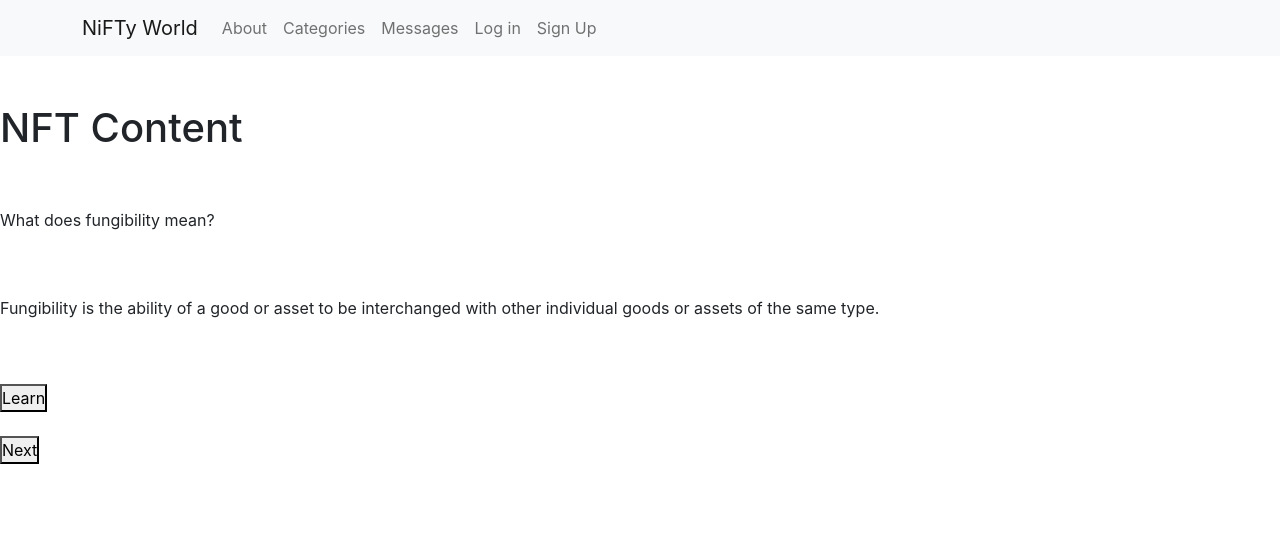
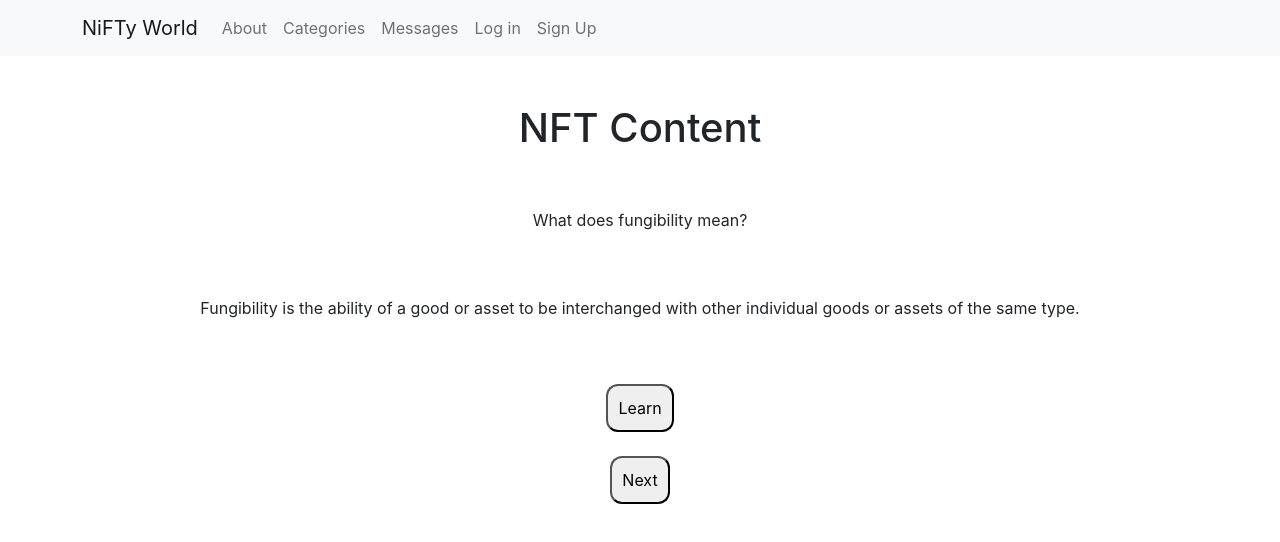
Before and after one commit to TaylorWill94/NiFTy-World-F-E-Taylor, a React (Create React App) app: page /nftcontent in a window 1280 px wide. Shown: the top 542 px of the page. Built offline with nearby package versions, Linux system fonts and the light colour scheme.

Commit message:
Added next btn to questions componenet

```diff
--- a/src/App.css
+++ b/src/App.css
@@ -64,6 +64,12 @@
   border-radius: 12px;
 }
 
+/* Second nft-content component */
+
+.nft-content {
+  text-align: center;
+}
+
 @media screen and (min-width: 320px) and (max-width: 640px) {
   .App {
     display: grid;
--- a/src/Pages/NFT_Content.js
+++ b/src/Pages/NFT_Content.js
@@ -14,7 +14,7 @@ function NFT_Content() {
   };
 
   return (
-    <div>
+    <div className="nft-content">
       <br />
       <br />
       <h1>NFT Content</h1>
@@ -30,6 +30,7 @@ function NFT_Content() {
       <br />
       <br />
       <button
+        className="nft-learn-btn"
         onClick={() => {
           showNft();
           changeBtnText();
@@ -40,7 +41,7 @@ function NFT_Content() {
       <br />
       <br />
       <Link to="/">
-        <button>Next</button>
+        <button className="nft-learn-btn">Next</button>
       </Link>
     </div>
   );
--- a/src/Pages/Quiz.js
+++ b/src/Pages/Quiz.js
@@ -1,17 +1,17 @@
-import axios from 'axios'
-import { Container, Card, Stack } from 'react-bootstrap'
-import {useState, useEffect } from 'react'
-import {Link} from 'react-router-dom'
+import axios from "axios";
+import { Container, Card, Stack } from "react-bootstrap";
+import { useState, useEffect } from "react";
+import { Link } from "react-router-dom";
 
 function Quiz() {
-  const [quiz, setQuiz] = useState([])
+  const [quiz, setQuiz] = useState([]);
   const URL = process.env.REACT_APP_API_URL;
 
   useEffect(() => {
     axios
-      .get(`${URL}/quizzes`)
+      .get(`${URL}/questions`)
       .then((response) => {
-        console.log(response.data)
+        console.log(response.data);
         setQuiz(response.data);
       })
       .catch((error) => {
@@ -29,13 +29,12 @@ function Quiz() {
     </Link>
   ));
 
-
-
   return (
+    <>
       <Container>
         <h1>Let's test your knowledge on what you've learned!</h1>
         <h2>What is an NFT?</h2>
-      <Stack className="mt-4" gap='3'>
+        <Stack className="mt-4" gap="3">
           <Link to="/tryagain">
             <Card>
               <Card.Body>
@@ -46,7 +45,11 @@ function Quiz() {
           {questions}
         </Stack>
       </Container>
-  )
+      <Link to="/nftcontent">
+        <button>Next</button>
+      </Link>
+    </>
+  );
 }
 
-export default Quiz
+export default Quiz;
```
Lines whose indentation alone changed are shown as unchanged.
